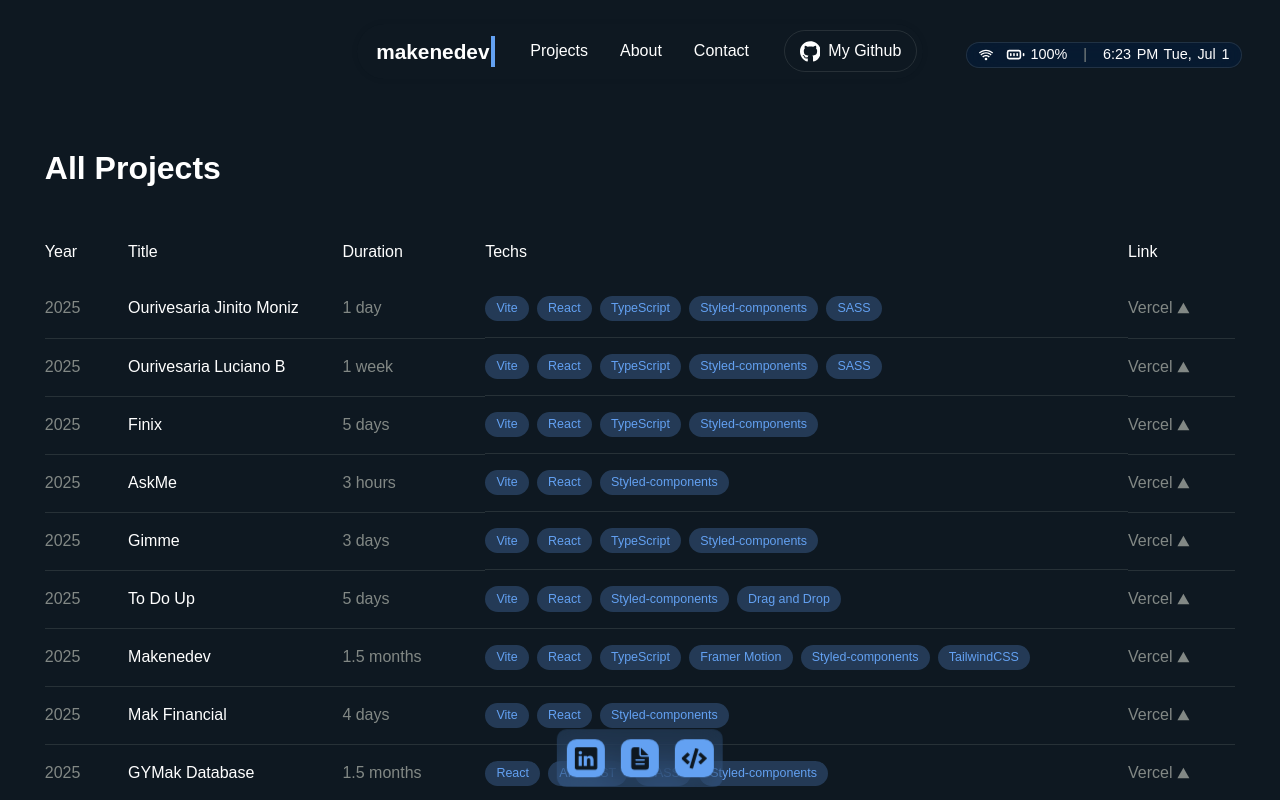
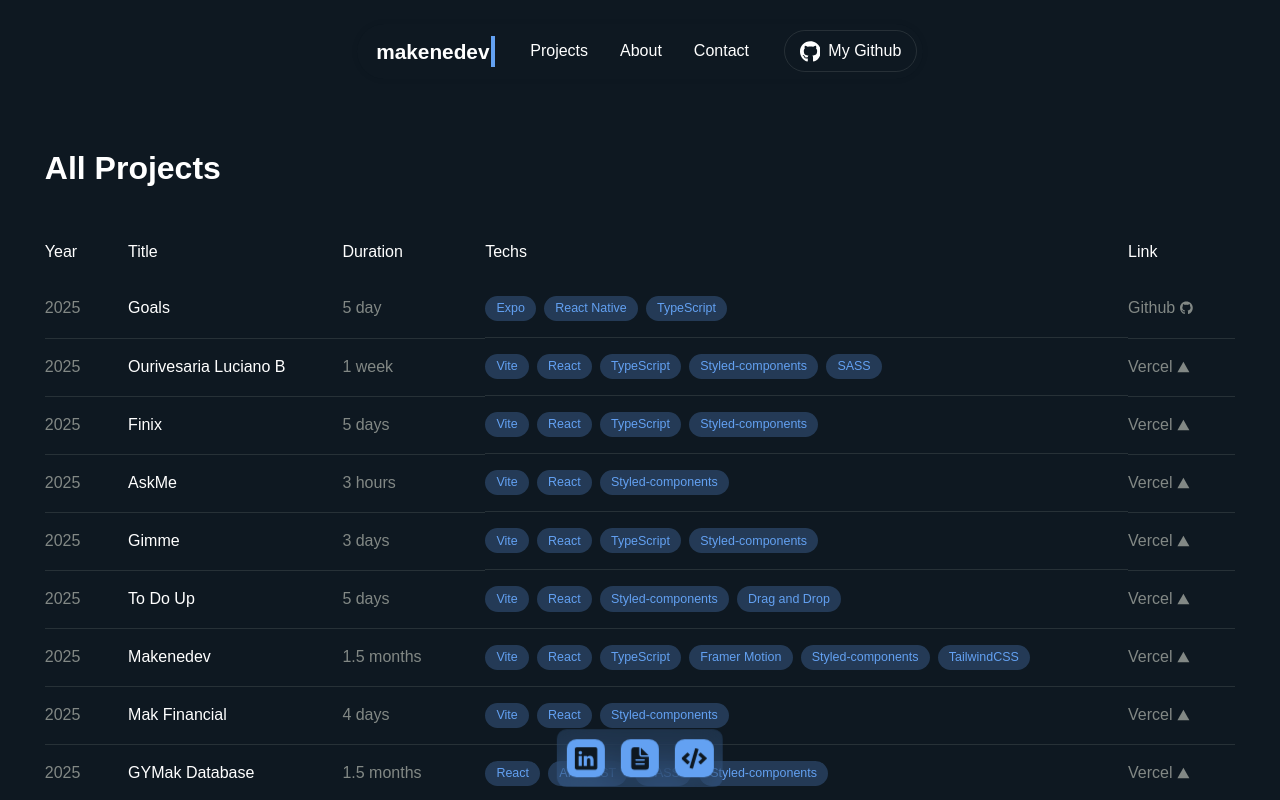
Before and after one commit to makeneto/makenedev, a React (Vite) app: page /projects in a window 1280 px wide. Shown: the top 800 px of the page. Built offline with nearby package versions, Linux system fonts and the light colour scheme; a web font is replaced by a local one.

Commit message:
feat: Add a new project

```diff
--- a/src/data/projects.js
+++ b/src/data/projects.js
@@ -1,11 +1,11 @@
 export const projects = [
     {
-        id: 8883,
-        date: '2025-06-24',
-        duration: '1 day',
-        title: 'Ourivesaria Jinito Moniz',
-        techs: ['Vite', 'React', 'TypeScript', 'Styled-components', 'SASS'],
-        link: 'https://ourojinitomoniz.vercel.app'
+        id: 7564,
+        date: '2025-07-13',
+        duration: '5 day',
+        title: 'Goals',
+        techs: ['Expo', 'React Native', 'TypeScript'],
+        link: 'https://github.com/makeneto/goals'
     },
     {
         id: 5443,
```
